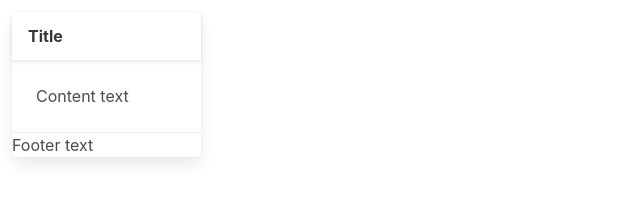
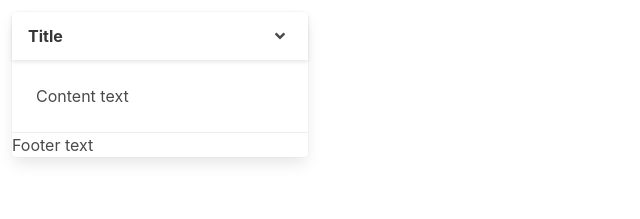
Before and after one commit to huuff/vuelma, a Vue app: page /card in a window 1280 px wide. Shown: the top 219 px of the page, without its empty margins (0-640 px from the left). Built offline with nearby package versions, Linux system fonts and the light colour scheme.

Commit message:
a way to showcase components

```diff
--- a/package.json
+++ b/package.json
@@ -14,7 +14,8 @@
     "@fortawesome/vue-fontawesome": "^3.0.0-5",
     "bulma": "^0.9.3",
     "core-js": "^3.8.3",
-    "vue": "^3.2.13"
+    "vue": "^3.2.13",
+    "vue-router": "^4.0.0"
   },
   "devDependencies": {
     "@types/jest": "^27.0.1",
--- a/src/App.vue
+++ b/src/App.vue
@@ -1,17 +1,7 @@
 <template>
-<div class="column is-2">
-  <base-card :title="'Title'">
-    <template #content>
-      Content text
-    </template>
-    <template #footer>
-      Footer text
-    </template>
-  </base-card>
-</div>
+<router-view></router-view>
 </template>
 
 <script setup lang="ts">
-import BaseCard from '@/components/BaseCard.vue';
 
 </script>
--- a/src/components/BaseCard.vue
+++ b/src/components/BaseCard.vue
@@ -7,7 +7,7 @@
         </p>
         <div v-if="icon" class="card-header-icon"> <!-- TODO: Check whether it works with fontawesome -->
           <span class="icon">
-            <font-awesome-icon :icon="icon"></font-awesome-icon>
+            <font-awesome-icon :icon="icon" aria-hidden></font-awesome-icon>
           </span>
         </div>
       </slot>
--- a/src/main.ts
+++ b/src/main.ts
@@ -2,7 +2,9 @@ import { createApp } from 'vue';
 import "bulma";
 import App from './App.vue';
 import { FontAwesomeIcon } from '@fortawesome/vue-fontawesome';
+import router from './router';
 
 createApp(App)
   .component("font-awesome-icon", FontAwesomeIcon)
+  .use(router)
   .mount('#app');
--- /dev/null
+++ b/src/pages/ExampleCard.vue
@@ -0,0 +1,20 @@
+<template>
+  <div class="column is-3 is-3-desktop">
+    <base-card :title="'Title'" :icon="'angle-down'">
+      <template #content>
+        Content text
+      </template>
+      <template #footer>
+        Footer text
+      </template>
+    </base-card>
+  </div>
+</template>
+
+<script setup lang="ts">
+import BaseCard from '@/components/BaseCard.vue';
+import { library } from '@fortawesome/fontawesome-svg-core';
+import { faAngleDown } from '@fortawesome/free-solid-svg-icons';
+
+library.add(faAngleDown);
+</script>
--- /dev/null
+++ b/src/router.ts
@@ -0,0 +1,11 @@
+import { createRouter, createWebHistory } from 'vue-router';
+import ExampleCard from '@/pages/ExampleCard.vue';
+
+const routes = [
+  { path: "/card", component: ExampleCard },
+];
+
+export default createRouter({
+  history: createWebHistory(),
+  routes,
+});
```
Also changed, not shown: 1 other file (tests, documents, lock files or other folders).
